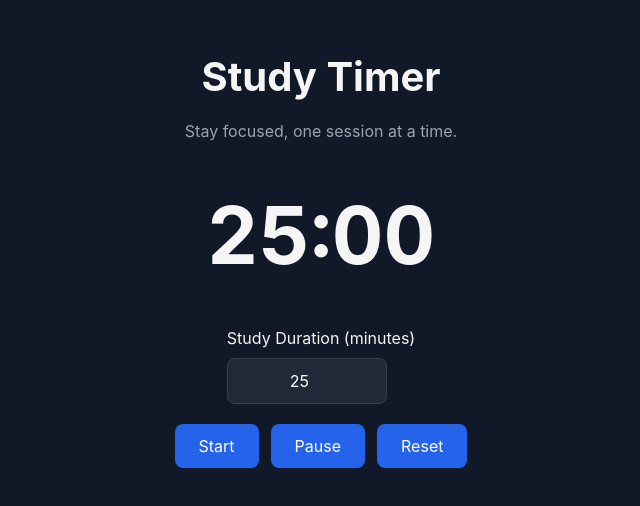
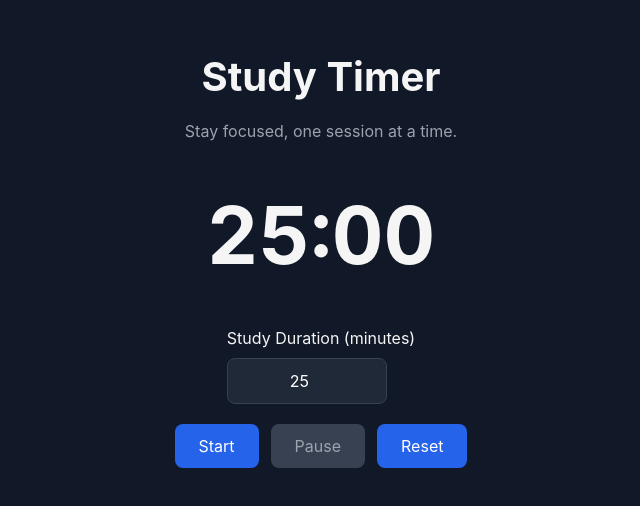
Before and after one commit to chrislff02/study-timer, a React (Vite) app: page / in a window 1280 px wide. Shown: the part 140-646 px from the top of the page, without its empty margins (319-959 px from the left). Built offline with nearby package versions, Linux system fonts and the light colour scheme.

Commit message:
Implement countdown timer with pause resume and reset

```diff
--- a/src/App.css
+++ b/src/App.css
@@ -62,3 +62,13 @@
 .timer-controls button:hover {
   background-color: #1d4ed8;
 }
+
+.timer-controls button:disabled {
+  background-color: #374151;
+  color: #9ca3af;
+  cursor: not-allowed;
+}
+
+.timer-controls button:disabled:hover {
+  background-color: #374151;
+}
--- a/src/App.tsx
+++ b/src/App.tsx
@@ -1,8 +1,95 @@
-import { useState } from "react";
+import { useEffect, useRef, useState } from "react";
 import "./App.css";
 
 function App() {
+  // Duration selected by the user (in minutes)
   const [duration, setDuration] = useState<number>(25);
+
+  // Remaining time (in seconds)
+  const [timeLeft, setTimeLeft] = useState<number>(25 * 60);
+
+  // Tracks whether the timer is currently running
+  const [isRunning, setIsRunning] = useState<boolean>(false);
+
+  // Stores the exact timestamp when the timer should finish
+  const endTimeRef = useRef<number | null>(null);
+
+  // Countdown logic
+  useEffect(() => {
+    if (!isRunning) return;
+
+    const interval = window.setInterval(() => {
+      if (endTimeRef.current === null) return;
+
+      // Calculate remaining seconds using the actual clock
+      const remaining = Math.max(
+        0,
+        Math.ceil((endTimeRef.current - Date.now()) / 1000),
+      );
+
+      setTimeLeft(remaining);
+
+      // Stop automatically when the timer reaches zero
+      if (remaining === 0) {
+        setIsRunning(false);
+        endTimeRef.current = null;
+      }
+    }, 250);
+
+    // Clean up the interval when paused or unmounted
+    return () => window.clearInterval(interval);
+  }, [isRunning]);
+
+  // Start or resume the timer
+  const handleStart = () => {
+    if (isRunning || timeLeft <= 0) return;
+
+    endTimeRef.current = Date.now() + timeLeft * 1000;
+    setIsRunning(true);
+  };
+
+  // Pause the timer without losing its remaining time
+  const handlePause = () => {
+    if (!isRunning || endTimeRef.current === null) return;
+
+    const remaining = Math.max(
+      0,
+      Math.ceil((endTimeRef.current - Date.now()) / 1000),
+    );
+
+    setTimeLeft(remaining);
+    endTimeRef.current = null;
+    setIsRunning(false);
+  };
+
+  // Reset the timer to the selected duration
+  const handleReset = () => {
+    setIsRunning(false);
+    endTimeRef.current = null;
+    setTimeLeft(duration * 60);
+  };
+
+  // Update the duration and reset the countdown
+  const handleDurationChange = (value: number) => {
+    const validDuration = Number.isFinite(value)
+      ? Math.max(0, Math.min(1440, Math.trunc(value)))
+      : 0;
+
+    setDuration(validDuration);
+    setTimeLeft(validDuration * 60);
+    setIsRunning(false);
+    endTimeRef.current = null;
+  };
+
+  // Convert seconds into MM:SS format
+  const formatTime = (seconds: number) => {
+    const minutes = Math.floor(seconds / 60);
+    const remainingSeconds = seconds % 60;
+
+    return `${minutes.toString().padStart(2, "0")}:${remainingSeconds
+      .toString()
+      .padStart(2, "0")}`;
+  };
 
   return (
     <div className="app">
@@ -10,7 +97,7 @@ function App() {
       <p>Stay focused, one session at a time.</p>
 
       <div className="timer">
-        <h2>{duration}:00</h2>
+        <h2>{formatTime(timeLeft)}</h2>
       </div>
 
       <div className="duration-input">
@@ -20,15 +107,23 @@ function App() {
           id="duration"
           type="number"
           min="1"
+          max="1440"
           value={duration}
-          onChange={(e) => setDuration(Number(e.target.value))}
+          disabled={isRunning}
+          onChange={(e) => handleDurationChange(Number(e.target.value))}
         />
       </div>
 
       <div className="timer-controls">
-        <button>Start</button>
-        <button>Pause</button>
-        <button>Reset</button>
+        <button onClick={handleStart} disabled={isRunning || timeLeft <= 0}>
+          {timeLeft < duration * 60 && timeLeft > 0 ? "Resume" : "Start"}
+        </button>
+
+        <button onClick={handlePause} disabled={!isRunning}>
+          Pause
+        </button>
+
+        <button onClick={handleReset}>Reset</button>
       </div>
     </div>
   );
```
